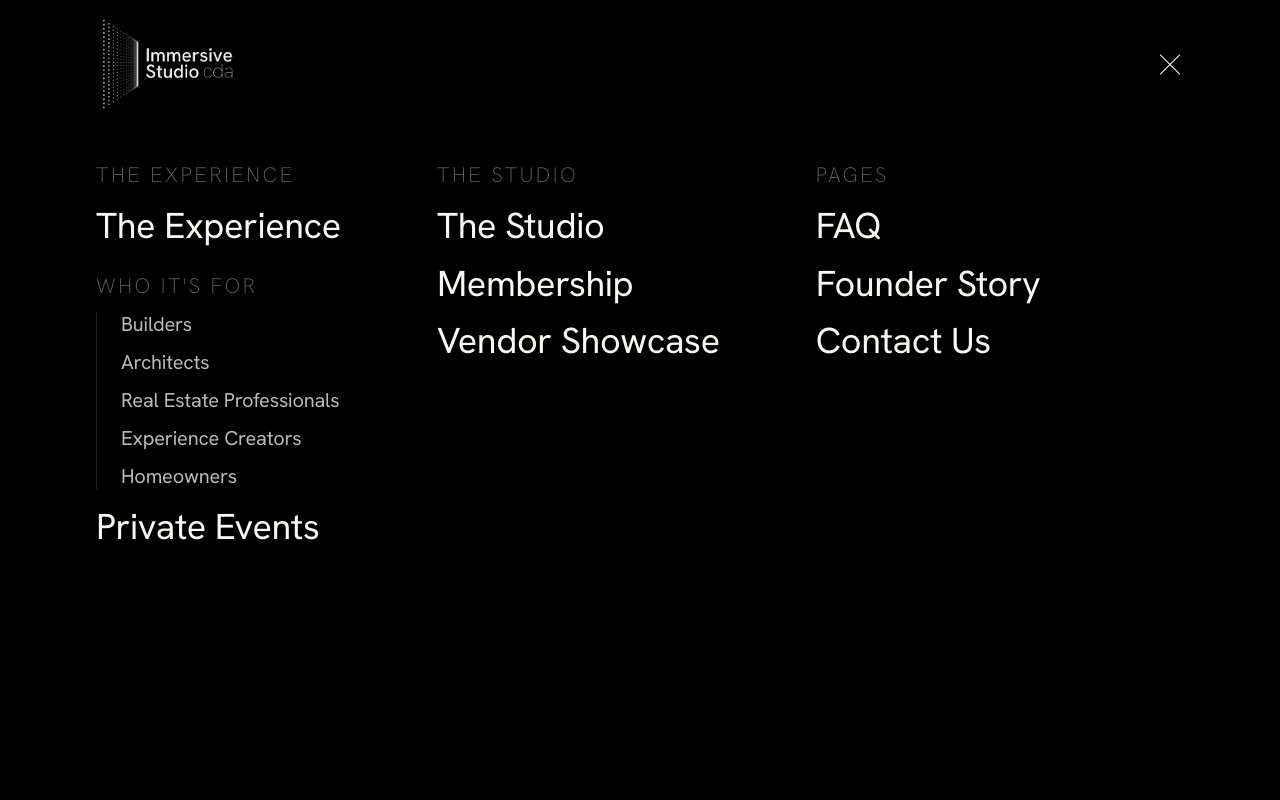
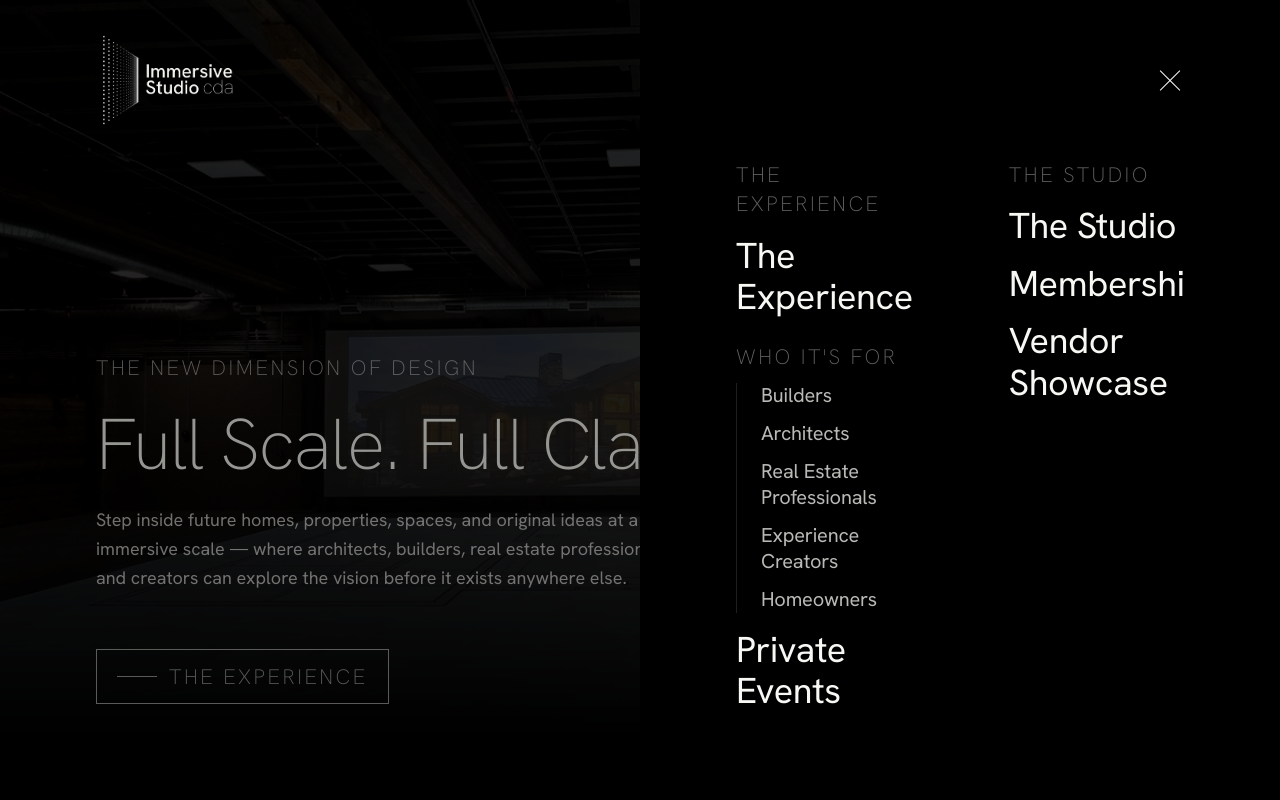
Before and after one commit to MonyVannn/immersive-studio-cda, a Next.js app: page / in a window 1280 px wide. Both pictures are taken after a click on the button "Open menu". Shown: the top 800 px of the page. Built offline with nearby package versions, Linux system fonts and the light colour scheme.

Commit message:
fix: changes the menu to half page slider

```diff
--- a/components/site-header.tsx
+++ b/components/site-header.tsx
@@ -288,7 +288,6 @@ export function SiteHeader() {
     surface.pathname === pathname ? surface.logoOverLight : pathname !== "/";
   const burgerOverLight =
     surface.pathname === pathname ? surface.burgerOverLight : pathname !== "/";
-  const opaque = menuOpen;
   const hideNavLinks = scrolled || menuOpen;
   const logoOnLight = logoOverLight && !menuOpen;
   const burgerOnLight = burgerOverLight && !menuOpen;
@@ -299,14 +298,14 @@ export function SiteHeader() {
       <div
         className={`transition-colors duration-500 ${
           isHome ? "animate-hero-header motion-reduce:animate-none" : ""
-        } ${opaque ? "bg-onyx/92 backdrop-blur-md" : "bg-transparent"} ${
+        } bg-transparent ${
           navOnLight ? "text-onyx" : "text-off-white"
         }`}
       >
         <div
           className={`mx-auto flex w-full max-w-[110rem] items-center justify-between gap-8 transition-[padding] duration-500 ease-[cubic-bezier(0.22,1,0.36,1)] motion-reduce:transition-none ${
             scrolled ? "px-4 md:px-12" : "px-site"
-          } ${opaque ? "py-4" : "py-6 md:py-8"}`}
+          } py-6 md:py-8`}
         >
           <Link
             ref={logoRef}
@@ -394,13 +393,23 @@ export function SiteHeader() {
         </div>
       </div>
 
+      {/* Backdrop */}
+      <div
+        aria-hidden="true"
+        onClick={closeMenu}
+        className={`fixed inset-0 -z-20 bg-onyx/40 transition-opacity duration-500 ease-[cubic-bezier(0.22,1,0.36,1)] motion-reduce:transition-none ${
+          menuOpen ? "opacity-100" : "pointer-events-none opacity-0"
+        }`}
+      />
+
+      {/* Drawer */}
       <div
         id="site-menu"
         aria-hidden={!menuOpen}
-        className={`fixed inset-0 -z-10 bg-onyx px-site pb-16 pt-32 transition-transform duration-500 ease-[cubic-bezier(0.22,1,0.36,1)] motion-reduce:transition-none md:pt-40 ${
+        className={`fixed inset-y-0 right-0 -z-10 w-full md:w-1/2 bg-onyx px-site pb-16 pt-32 transition-transform duration-500 ease-[cubic-bezier(0.22,1,0.36,1)] motion-reduce:transition-none md:pt-40 ${
           menuOpen
-            ? "translate-y-0"
-            : "pointer-events-none translate-y-full motion-reduce:translate-y-0"
+            ? "translate-x-0"
+            : "pointer-events-none translate-x-full motion-reduce:translate-x-0"
         }`}
       >
         <div className="mx-auto flex h-full w-full max-w-[110rem] flex-col gap-12 overflow-y-auto md:flex-row md:gap-24">
```
